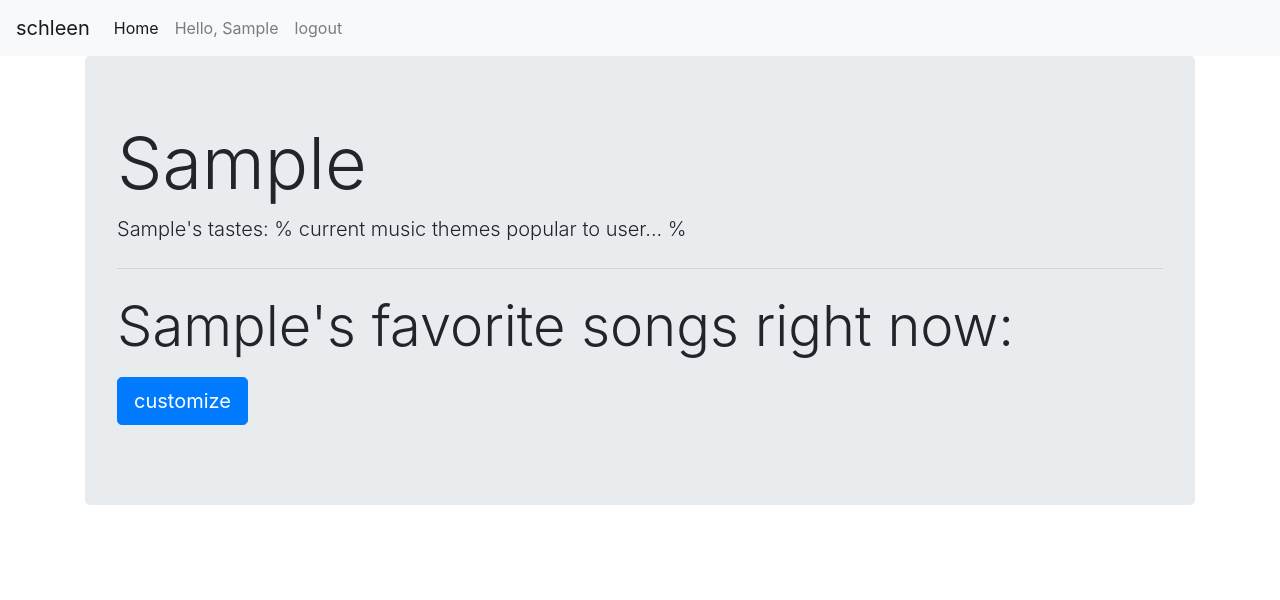
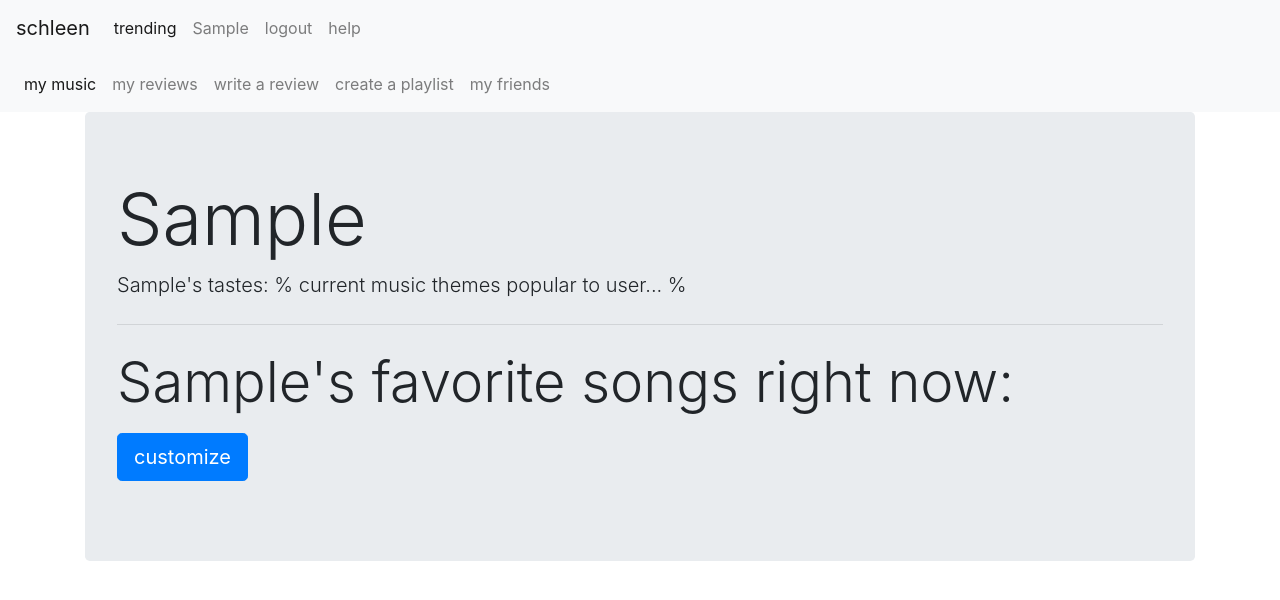
Before and after one commit to stefanhts/music-app, a Django app: page /user in a window 1280 px wide. Shown: the top 600 px of the page. Run offline with Django 3.2, Linux system fonts and the light colour scheme; the visitor is signed in with stand-in values (Sample User, id 1); data that the repository does not hold is empty; parts of the project's set-up code (start-up, migrations or seed data) failed here and were passed over; some libraries are stand-ins or nearby versions.

Commit message:
add user navbar

```diff
--- a/schleen/music/urls.py
+++ b/schleen/music/urls.py
@@ -4,5 +4,7 @@ from . import views
 urlpatterns = [
     path('', views.home, name='home'),
     path('user', views.user, name='user'),
-    path('topsongs', views.topsongs, name='topsongs')
+    path('topsongs', views.topsongs, name='topsongs'),
+    path('help', views.help, name='help'),
+    path('trending', views.trending, name='trending')
 ]
--- a/schleen/music/views.py
+++ b/schleen/music/views.py
@@ -4,29 +4,30 @@ from django.db import IntegrityError
 from django.contrib import messages
 import datetime
 
-#TODO disalow empty fields and duplicate songs
+# TODO disalow empty fields and duplicate songs
 
 ERROR_MESSAGE = 'Uh oh, something went wrong... We\'ll get right on it'
+
 
 def home(request):
     return render(request, 'home.html')
 
 
 def user(request):
-
     lists = Songs_list.objects.filter(user=request.user, name='top 5').order_by('-id')[:5][::-1]
 
     list = []
     for e in lists:
-        list.append(song_obj(Song.objects.filter(id=e.id).first().name,Song.objects.filter(id=e.id).first().artist.name))
+        list.append(
+            song_obj(Song.objects.filter(id=e.id).first().name, Song.objects.filter(id=e.id).first().artist.name))
 
-    return render(request, 'user.html',{ 'list':list })
+    return render(request, 'user.html', {'list': list})
 
 
 def topsongs(request):
-#TODO This should be generalized for creating any type of list. We don't want duplicate songs in our db
+    # TODO This should be generalized for creating any type of list. We don't want duplicate songs in our db
 
-#This checks if request is POST if so gets data, if not redirects
+    # This checks if request is POST if so gets data, if not redirects
     if request.method == 'POST':
 
         artists = [
@@ -45,19 +46,18 @@ def topsongs(request):
             request.POST['song5']
         ]
 
-        #TODO get this from spotify
-        cur_alb ='TBD'
+        # TODO get this from spotify
+        cur_alb = 'TBD'
 
-        #TODO generalize this
+        # TODO generalize this
         list = 'top 5'
 
-
-#adds each artist,song, etc. and checks for duplicates/handles erros
+        # adds each artist,song, etc. and checks for duplicates/handles erros
         for i in range(len(artists)):
             cur_art = artists[i]
             cur_song = songnames[i]
             artist = Artist.objects.create(name=cur_art)
-            #add
+            # add
             try:
                 artist.save()
             except Exception as ex:
@@ -66,7 +66,6 @@ def topsongs(request):
                 else:
                     messages.info(request, ERROR_MESSAGE)
                     handle_errors(ex)
-
 
             album = Album.objects.create(name=cur_alb, artist=artist)
 
@@ -89,7 +88,7 @@ def topsongs(request):
                     messages.info(request, ERROR_MESSAGE)
                     handle_errors(ex)
 
-            songs= Songs_list.objects.create(user=request.user, name=list)
+            songs = Songs_list.objects.create(user=request.user, name=list)
             songs.song.add(song)
 
             try:
@@ -101,16 +100,24 @@ def topsongs(request):
                     messages.info(request, ERROR_MESSAGE)
                     handle_errors(ex)
 
-        #TODO don't add duplicates, and replace if they are on the same list
+        # TODO don't add duplicates, and replace if they are on the same list
 
         return redirect('/user')
 
     else:
-        return render(request,'topsongs.html')
+        return render(request, 'topsongs.html')
+
+
+def trending(request):
+    return render(request, 'trending.html')
+
+
+def help(request):
+    return render(request,'help.html')
 
 
 def handle_errors(ex):
-    #TODO handle erros
+    # TODO handle errors, possibly send an email to dev team
     pass
 
 
@@ -118,6 +125,6 @@ class song_obj:
     title = str
     artist = str
 
-    def __init__(self,title,artist):
-        self.title=title
-        self.artist=artist
+    def __init__(self, title, artist):
+        self.title = title
+        self.artist = artist
--- a/schleen/templates/base.html
+++ b/schleen/templates/base.html
@@ -7,18 +7,19 @@
 </head>
 <body>
 <nav class="navbar navbar-expand-lg navbar-light bg-light">
-  <a class="navbar-brand" href="/">schleen</a>
-  <button class="navbar-toggler" type="button" data-toggle="collapse" data-target="#navbarNav" aria-controls="navbarNav" aria-expanded="false" aria-label="Toggle navigation">
+    <a class="navbar-brand" href="/">schleen<span class="sr-only">(current)</span></a>
+    <button class="navbar-toggler" type="button" data-toggle="collapse" data-target="#navbarNav"
+            aria-controls="navbarNav" aria-expanded="false" aria-label="Toggle navigation">
         <span class="navbar-toggler-icon"></span>
     </button>
     <div class="collapse navbar-collapse" id="navbarNav">
         <ul class="navbar-nav">
             <li class="nav-item active">
-        <a class="nav-link" href="/">Home<span class="sr-only">(current)</span></a>
+                <a class="nav-link" href="/trending">trending<span class="sr-only">(current)</span></a>
             </li>
             {% if user.is_authenticated %}
                 <li class="nav-item">
-        <a class="nav-link" href="{% url 'user' %}">Hello, {{ user.first_name }}</a>
+                    <a class="nav-link" href="{% url 'user' %}">{{ user.first_name }}</a>
                 </li>
                 <li class="nav-item">
                     <a class="nav-link" href="{% url 'logout' %}">logout</a>
@@ -31,6 +32,9 @@
                     <a class="nav-link" href="{% url 'register' %}">register</a>
                 </li>
             {% endif %}
+            <li class="nav-iten">
+                <a class="nav-link" href="/help">help</a>
+            </li>
         </ul>
     </div>
 </nav>
--- a/schleen/templates/login.html
+++ b/schleen/templates/login.html
@@ -17,7 +17,7 @@
     </div>
     <div class="alert">
         {% for message in messages %}
-        <h4>{{message}}</h4>
+            <h4>{{ message }}</h4>
         {% endfor %}
     </div>
 {% endblock %}
--- a/schleen/templates/register.html
+++ b/schleen/templates/register.html
@@ -6,7 +6,7 @@
             {% csrf_token %}
             <div class="form-group">
                 <label for="fn">First Name:</label>
-            <input type="text"  class="form-control" name="first_name" id="fn" placeholder="First Name">
+                <input type="text" class="form-control" name="first_name" id="fn" placeholder="First Name">
             </div>
             <label for="fn">Last Name:</label>
             <input type="text" class="form-control" name="last_name" id="ln" placeholder="Last Name">
@@ -32,7 +32,7 @@
 
     <div class="alert">
         {% for message in messages %}
-        <h4>{{message}}</h4>
+            <h4>{{ message }}</h4>
         {% endfor %}
     </div>
 
--- a/schleen/templates/topsongs.html
+++ b/schleen/templates/topsongs.html
@@ -46,7 +46,7 @@
 
     <div class="alert">
         {% for message in messages %}
-        <h4>{{message}}</h4>
+            <h4>{{ message }}</h4>
         {% endfor %}
     </div>
 
--- a/schleen/templates/user.html
+++ b/schleen/templates/user.html
@@ -1,5 +1,27 @@
 {% extends 'base.html' %}
 {% block content %}
+    <div class="page">
+        <nav class="navbar navbar-expand-lg navbar-light bg-light">
+            <div class="collapse navbar-collapse" id="navbarNav">
+                <ul class="navbar-nav">
+                    <li class="nav-item active">
+                        <a class="nav-link" href="{% url 'user' %}">my music<span class="sr-only">(current)</span></a>
+                    </li>
+                    <li class="nav-item">
+                        <a class="nav-link" href="{% url 'user' %}">my reviews</a>
+                    </li>
+                    <li class="nav-item">
+                        <a class="nav-link" href="{% url 'user' %}">write a review</a>
+                    </li>
+                    <li class="nav-item">
+                        <a class="nav-link" href="{% url 'user' %}">create a playlist</a>
+                    </li>
+                    <li class="nav-item">
+                        <a class="nav-link" href="{% url 'user' %}">my friends</a>
+                    </li>
+                </ul>
+            </div>
+        </nav>
 
         <div class="container container-fluid">
             <div class="jumbotron">
@@ -11,9 +33,11 @@
                 <div class="container fav-songs">
                     <ul>
                         {% for rec in list %}
-                        <li><div class="song">
+                            <li>
+                                <div class="song">
                                     <p><span>{{ rec.title }}</span> -- <span> {{ rec.artist }}</span></p>
-                        </div> </li>
+                                </div>
+                            </li>
                         {% endfor %}
                     </ul>
                 </div>
@@ -23,5 +47,5 @@
                 </p>
             </div>
         </div>
-
+    </div>
 {% endblock %}
```
Also changed, not shown: schleen/accounts/views.py (+11 -13 lines), schleen/music/models.py (+10 -9 lines), schleen/schleen/settings.py (+3 -9 lines), schleen/templates/help.html (added, +15 -0 lines), schleen/templates/trending.html (added, +12 -0 lines). Lines whose indentation alone changed are shown as unchanged.
